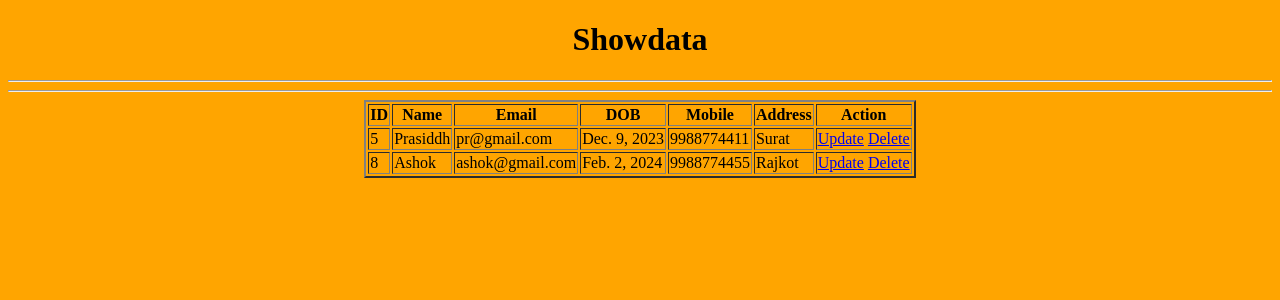
After one commit to SanketTOPS/12Sept_Python, a Django app: page /showdata/ in a window 1280 px wide. The commit adds this page. Shown: the top 300 px of the page. Run offline with Django 5.2, Linux system fonts and the light colour scheme; data comes from the database, SQL or seed files in the repository; both versions use the stored data as it was after the commit.

Commit message:
Full CRUD

```diff
--- a/Django Project/NewDBProj/NewDBProj/urls.py
+++ b/Django Project/NewDBProj/NewDBProj/urls.py
@@ -21,4 +21,7 @@ from myapp import views
 urlpatterns = [
     path('admin/', admin.site.urls),
     path('',views.index),
+    path('showdata/',views.showdata,name='showdata'),
+    path('updatedata/<int:id>',views.updatedata),
+    path('deletedata/<int:id>',views.deletedata),
 ]
--- a/Django Project/NewDBProj/myapp/forms.py
+++ b/Django Project/NewDBProj/myapp/forms.py
@@ -6,3 +6,8 @@ class studForm(forms.ModelForm):
     class Meta:
         model=studinfo
         fields='__all__'
+
+class updateForm(forms.ModelForm):
+    class Meta:
+        model=studinfo
+        fields=['name','email','dob','mobile']
--- a/Django Project/NewDBProj/myapp/templates/index.html
+++ b/Django Project/NewDBProj/myapp/templates/index.html
@@ -18,5 +18,7 @@
         <textarea placeholder="Address" name="address"></textarea><br><br>
         <input type="submit" value="Save">
     </form>
+    <hr>
+    <a href="/showdata">Showdata</a>
 </body>
 </html>
--- /dev/null
+++ b/Django Project/NewDBProj/myapp/templates/showdata.html
@@ -0,0 +1,44 @@
+<!DOCTYPE html>
+<html lang="en">
+<head>
+    <meta charset="UTF-8">
+    <meta name="viewport" content="width=device-width, initial-scale=1.0">
+    <title>Showdata</title>
+</head>
+<body bgcolor="orange">
+    <center><h1>Showdata</h1></center>
+    <hr>
+    <hr>
+    <!-- {{stdata}} -->
+    <!-- {% for i in stdata %}
+    {{i.id}}
+    {{i.name}}
+    {{i.email}}
+    {{i.mobile}}
+    {% endfor %} -->
+
+    <table align="center" border="2">
+        <tr>
+            <th>ID</th>
+            <th>Name</th>
+            <th>Email</th>
+            <th>DOB</th>
+            <th>Mobile</th>
+            <th>Address</th>
+            <th>Action</th>
+        </tr>
+        {% for i in stdata %}
+        <tr>
+            <td>{{i.id}}</td>
+            <td>{{i.name}}</td>
+            <td>{{i.email}}</td>
+            <td>{{i.dob}}</td>
+            <td>{{i.mobile}}</td>
+            <td>{{i.address}}</td>
+            <td><a href="/updatedata/{{i.id}}">Update</a>
+            <a href="/deletedata/{{i.id}}">Delete</a></td>
+        </tr>
+        {% endfor %}
+    </table>
+</body>
+</html>
--- a/Django Project/NewDBProj/myapp/views.py
+++ b/Django Project/NewDBProj/myapp/views.py
@@ -1,5 +1,6 @@
-from django.shortcuts import render
+from django.shortcuts import render,redirect
 from .forms import *
+from .models import *
 
 
 # Create your views here.
@@ -13,3 +14,24 @@ def index(request):
         else:
             print(newdata.errors)
     return render(request,'index.html')
+
+def showdata(request):
+    stdata=studinfo.objects.all()
+    return render(request,'showdata.html',{'stdata':stdata})
+
+def updatedata(request,id):
+    stid=studinfo.objects.get(id=id)
+    if request.method=='POST': #true
+        update=updateForm(request.POST,instance=stid)
+        if update.is_valid(): #TRUE
+            update.save()
+            print("Your data has been updated!")
+            return redirect('showdata')
+        else:
+            print(update.errors)
+    return render(request,'updatedata.html',{'stid':stid})
+
+def deletedata(request,id):
+    stid=studinfo.objects.get(id=id)
+    studinfo.delete(stid)
+    return redirect('showdata')
```
Also changed, not shown: Django Project/NewDBProj/myapp/templates/updatedata.html (added, +23 -0 lines), Django Project/NewDBProj/db.sqlite3.
